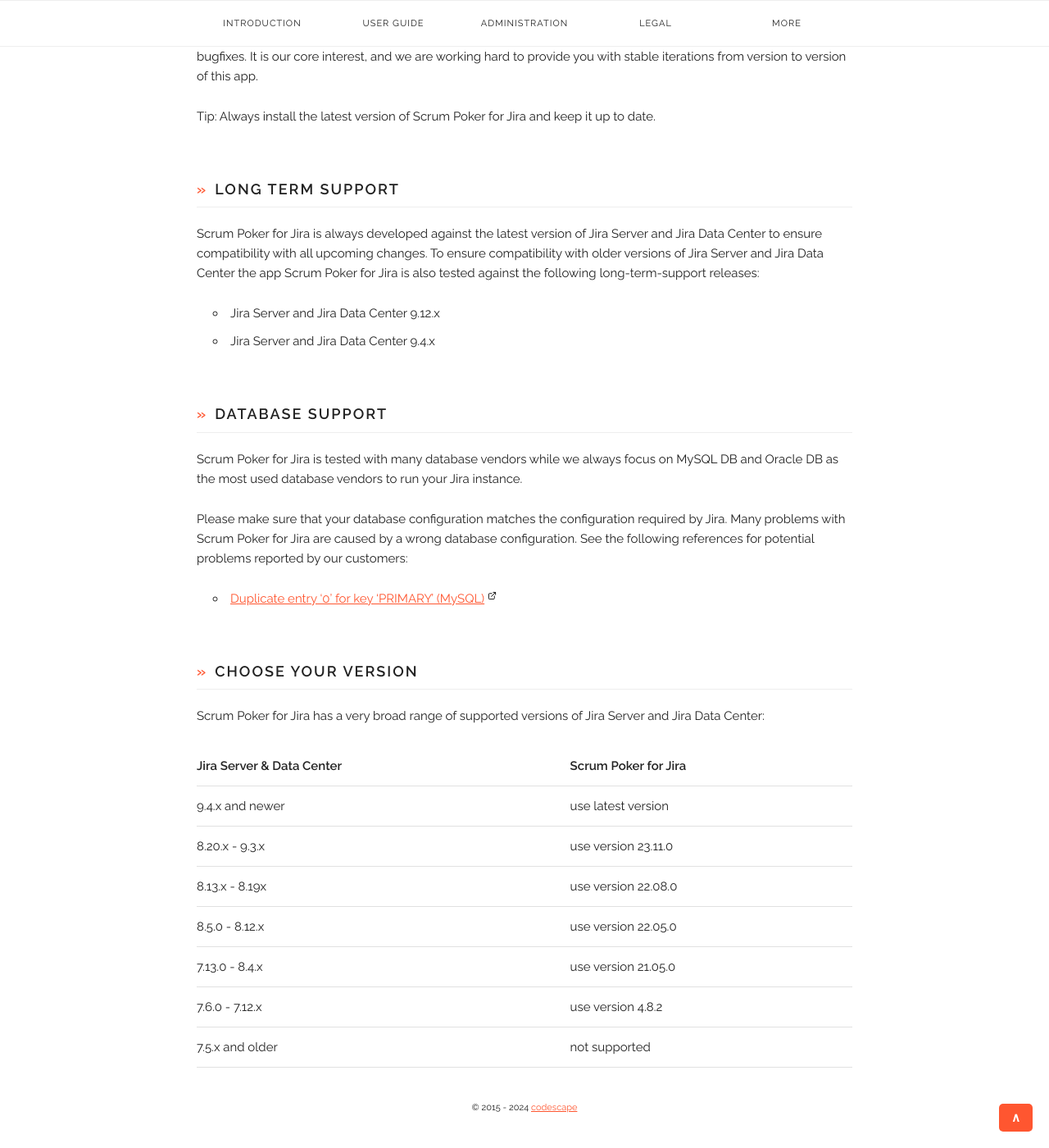
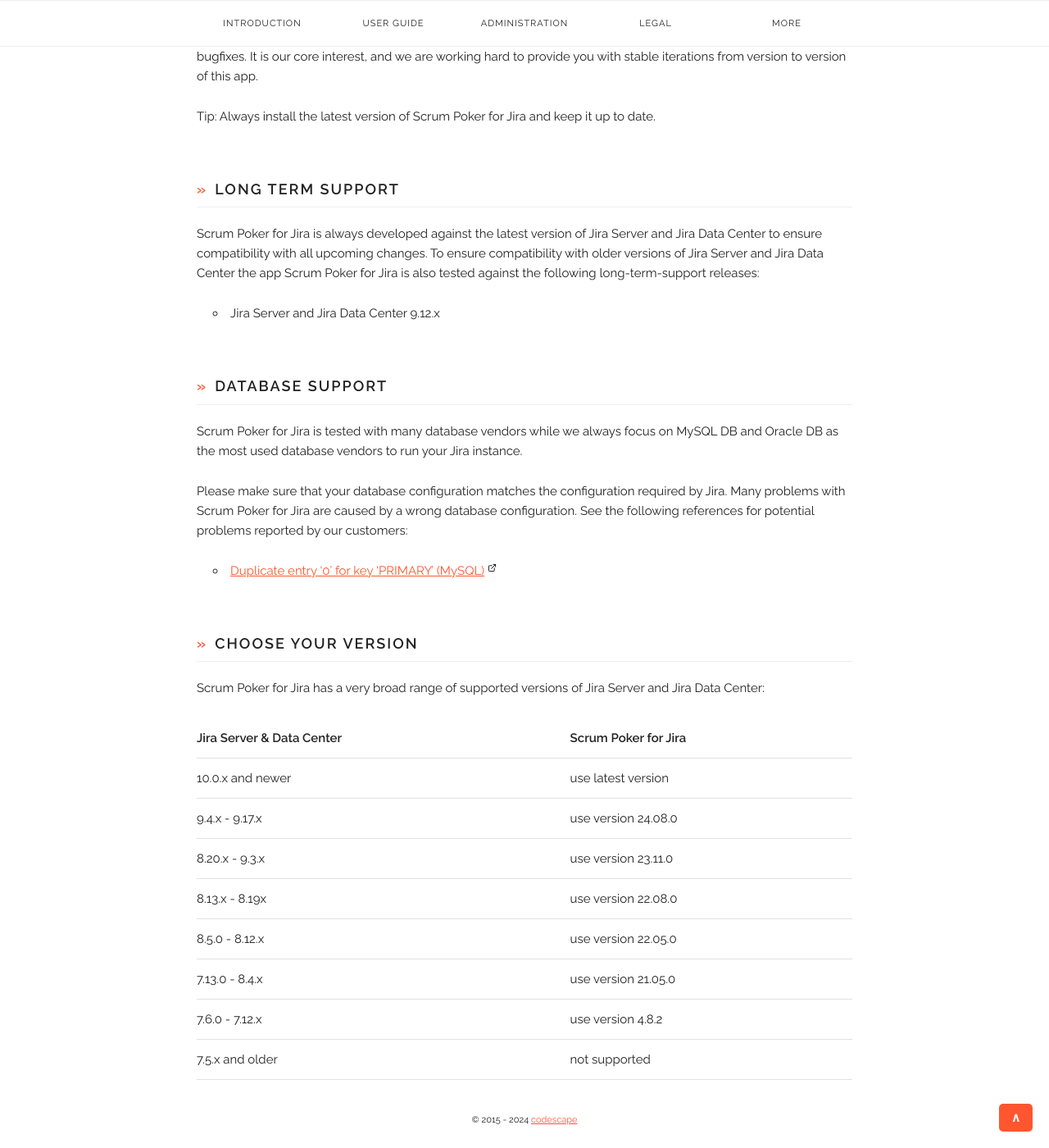
Before and after one commit to codescape/jira-scrum-poker, a Jekyll site: the page built from docs/compatibility-matrix.md, in a window 1280 px wide and 1400 px high, scrolled down 650 px. Shown: the whole window at 82% size. Built offline with Jekyll 4.4.1, drawn with Linux system fonts in a browser that asks for light colours; nearby versions of some CDN libraries.

Commit message:
chore: release version 24.10.0

```diff
--- a/docs/compatibility-matrix.md
+++ b/docs/compatibility-matrix.md
@@ -20,7 +20,6 @@
 To ensure compatibility with older versions of Jira Server and Jira Data Center the app Scrum Poker for Jira is also tested against the following long-term-support releases:
 
 * Jira Server and Jira Data Center 9.12.x
-* Jira Server and Jira Data Center 9.4.x
 
 ### Database support
 
@@ -38,7 +37,8 @@
 
 | Jira Server & Data Center | Scrum Poker for Jira |
 |---------------------------|----------------------|
-| 9.4.x and newer           | use latest version   |
+| 10.0.x and newer          | use latest version   |
+| 9.4.x - 9.17.x            | use version 24.08.0  |
 | 8.20.x - 9.3.x            | use version 23.11.0  |
 | 8.13.x - 8.19x            | use version 22.08.0  |
 | 8.5.0 - 8.12.x            | use version 22.05.0  |
--- a/pom.xml
+++ b/pom.xml
@@ -5,7 +5,7 @@
 
     <groupId>de.codescape.jira.plugins</groupId>
     <artifactId>scrum-poker</artifactId>
-    <version>24.08.0</version>
+    <version>24.10.0</version>
     <packaging>atlassian-plugin</packaging>
 
     <name>Scrum Poker for Jira</name>
```
Also changed, not shown: other parts of pom.xml (+1 -1 lines), docs/changelog.md.
